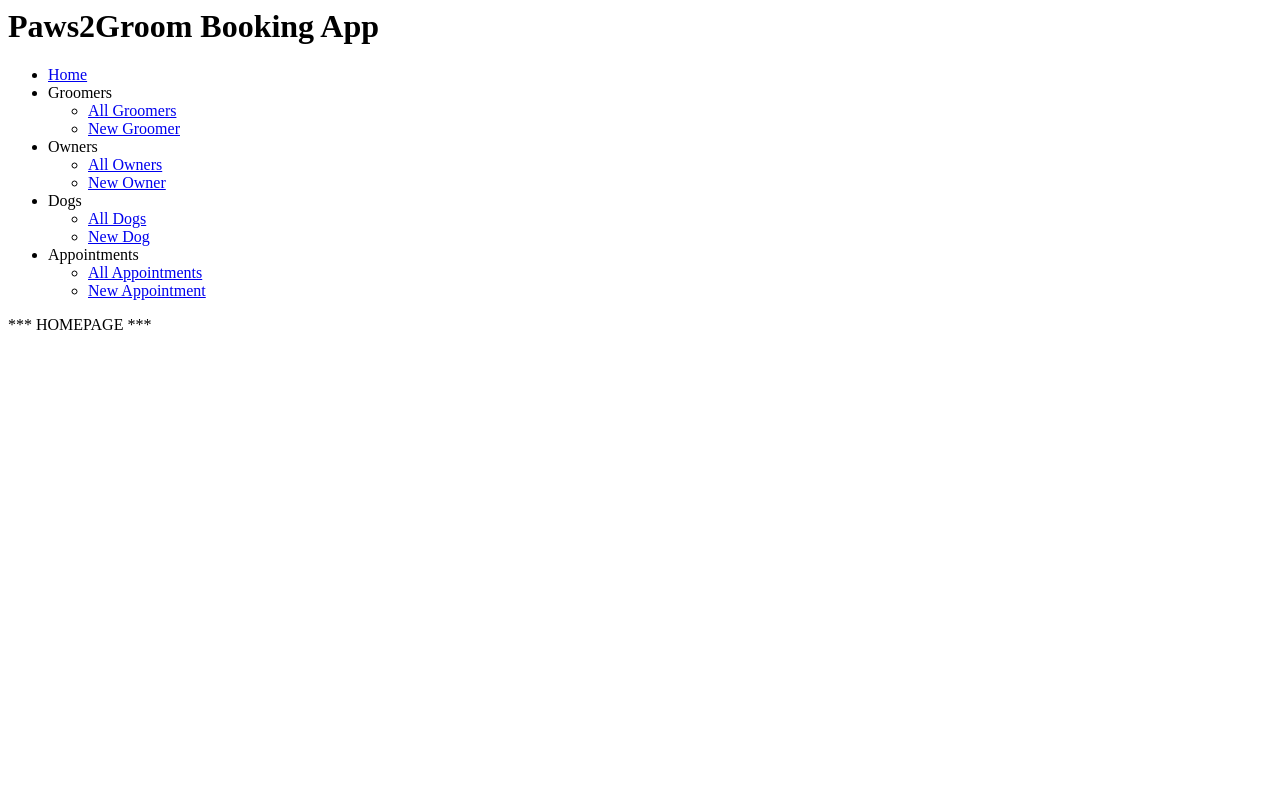
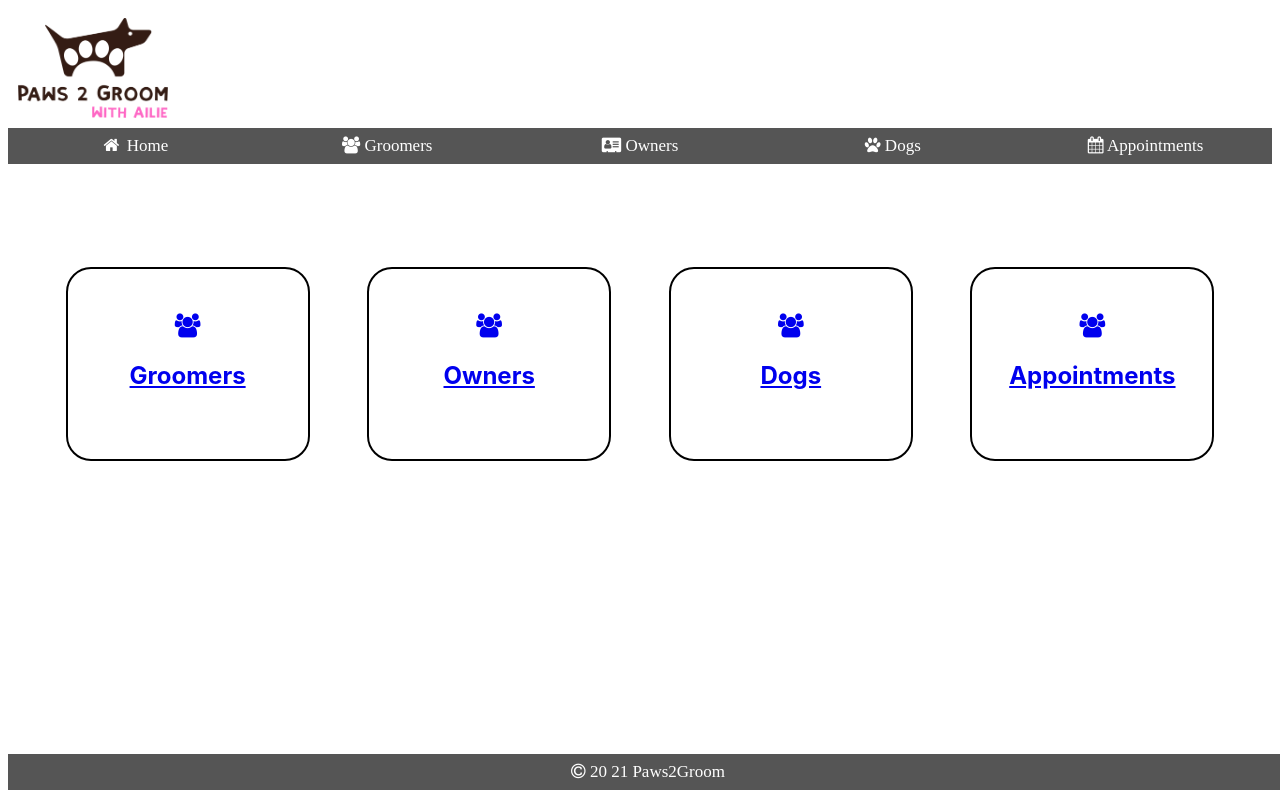
Before and after one commit to Vinn13-B/CodeClan-python-project-dog-groomers, a Flask app: page / in a window 1280 px wide. Run offline with Flask 2, Linux system fonts and the light colour scheme; some web fonts are replaced.

Commit message:
22nd commit, CSS started

```diff
--- /dev/null
+++ b/static/style.css
@@ -0,0 +1,109 @@
+body {
+    margin:8px;
+}
+
+/* Style the navigation menu */
+.navbar {
+    width: 100%;
+    background-color: #555;
+    overflow:auto;
+  }
+
+  /* Navigation links */
+  .navbar a {
+    float: left;
+    padding-top: 8px;
+    padding-bottom: 8px;
+    color: white;
+    text-decoration: none;
+    font-family: 'KiriFontNormal';
+    font-weight: normal;
+    font-style: normal;
+    font-size: 17px;
+    width: 20%; /* Four equal-width links. If you have two links, use 50%, and 33.33% for three links, etc.. */
+    text-align: center; /* If you want the text to be centered */
+  }
+
+#home:hover{
+    background-color: lightcoral;
+    color:black;
+}
+
+#groomers:hover{
+    background-color: plum;
+    color:black;
+}
+
+#owners:hover{
+    background-color: paleturquoise;
+    color:black;
+}
+
+#dogs:hover{
+    background-color: peachpuff;
+    color:black;
+}
+
+#appointments:hover{
+    background-color: palegreen;
+    color:black;
+}
+
+  .picture {
+      width: 150px;
+      height: 100px;
+      padding: 10px;
+  }
+
+  #container {
+    display: flex;
+    justify-content: space-evenly;
+    height: 50vh;
+    align-items: center;
+}
+
+footer {
+    background-color: #555;
+    color: white;
+    padding-top: 8px;
+    padding-bottom: 8px;
+    text-align: center;
+    font-size: 17px;
+    position:fixed;
+    width: 100%;
+    bottom: 10px;
+    font-family: 'KiriFontNormal';
+    font-weight: normal;
+    font-style: normal;
+}
+
+h3 {
+    font-size: x-large;
+}
+
+#round_corners_1, #round_corners_2, #round_corners_3 ,#round_corners_4 {
+    border-radius: 25px;
+    border: 2px solid black;
+    padding: 20px;
+    width: 200px;
+    height: 150px;
+    text-align:center;
+    font-size: large;
+    font-family: -apple-system, BlinkMacSystemFont, 'Segoe UI', Roboto, Oxygen, Ubuntu, Cantarell, 'Open Sans', 'Helvetica Neue', sans-serif
+}
+
+#round_corners_1:hover {
+    background-color:plum
+}
+
+#round_corners_2:hover {
+    background-color:paleturquoise
+}
+
+#round_corners_3:hover {
+    background-color:peachpuff
+}
+
+#round_corners_4:hover {
+    background-color:palegreen
+}
--- a/templates/appointments/show.html
+++ b/templates/appointments/show.html
@@ -3,10 +3,10 @@
 
 <h2>{{ appointment.date }}</h2>
 <h2>{{ appointment.time }}</h2>
-<p>Groomer: {{ appointment.groomer.name }}</p>
+<p>Groomer: <a href="/groomers/{{ appointment.groomer.id }}">{{ appointment.groomer.name }}</a></p>
 <p>Dog: <a href="/dogs/{{ appointment.dog.id }}">{{ appointment.dog.name }}</a></p>
 <p>Breed: {{ appointment.dog.breed }}</p>
-<p>Owner: {{ appointment.dog.owner.name }}</p>
+<p>Owner: <a href="/owners/{{ appointment.dog.owner.id }}">{{ appointment.dog.owner.name }}</a></p>
 
 <form action="/appointments/{{ appointment.id }}/edit" method="POST">
     <input type="submit" value="Edit">
--- a/templates/base.html
+++ b/templates/base.html
@@ -1,51 +1,33 @@
 <html>
+
 <head>
     <meta charset="UTF-8">
     <meta name="viewport" content="width=device-width, initial-scale=1.0">
     <meta http-equiv="X-UA-Compatible" content="ie=edge">
     <link rel="stylesheet" href="{{ url_for('static', filename='style.css') }}">
+    <link rel="stylesheet" href="https://cdnjs.cloudflare.com/ajax/libs/font-awesome/4.7.0/css/font-awesome.min.css">
+    <link rel="stylesheet" media="screen" href="https://fontlibrary.org//face/kirifont" type="text/css" />
     <title>Paws2Groom Booking App</title>
 </head>
+
 <body>
     <header>
-        <h1>Paws2Groom Booking App</h1>
-        <nav>
-            <ul>
-                <li><a href="/">Home</a></li>
-                <li>
-                    Groomers
-                    <ul>
-                        <li><a href="/groomers">All Groomers</a></li>
-                        <li><a href="/groomers/new">New Groomer</a></li>
-                    </ul>
-                </li>
-                <li>
-                    Owners
-                    <ul>
-                        <li><a href="/owners">All Owners</a></li>
-                        <li><a href="/owners/new">New Owner</a></li>
-                    </ul>
-                </li>
-                <li>
-                    Dogs
-                    <ul>
-                        <li><a href="/dogs">All Dogs</a></li>
-                        <li><a href="/dogs/new">New Dog</a></li>
-                    </ul>
-                </li>
-                <li>
-                    Appointments
-                    <ul>
-                        <li><a href="/appointments">All Appointments</a></li>
-                        <li><a href="/appointments/new">New Appointment</a></li>
-                    </ul>
-                </li>
-            </ul>
-        </nav>
+        <img class="picture" src="/static/fulllogo_transparent_nobuffer.png">
     </header>
+    <nav>
+        <div class="navbar">
+            <a id="home" href="/"><i class="fa fa-fw fa-home"></i> Home</a>
+            <a id="groomers" href="/groomers"><i class="fa fa-users"></i> Groomers</a>
+            <a id="owners" href="/owners"><i class="fa fa-address-card"></i> Owners</a>
+            <a id="dogs" href="/dogs"><i class="fa fa-paw"></i> Dogs</a>
+            <a id="appointments" href="/dogs"><i class="fa fa-calendar"></i> Appointments</a>
+        </div>
+    </nav>
     <div>
         {% block content %}
         {% endblock content %}
     </div>
+    <footer><i class="fa fa-copyright"></i> 20 21 Paws2Groom</footer>
 </body>
+
 </html>
--- a/templates/groomers/index.html
+++ b/templates/groomers/index.html
@@ -1,7 +1,6 @@
 {% extends "base.html" %}
 {% block content %}
-
-<h2>Groomers</h2>
+<header>Groomers</header>
 
 {% for groomer in groomers %}
 
--- a/templates/index.html
+++ b/templates/index.html
@@ -1,7 +1,24 @@
 {% extends 'base.html' %}
 {% block content %}
 
-*** HOMEPAGE ***
+<section id="container">
+    <div id="round_corners_1">
+        <h3><a href="/groomers"><i class="fa fa-users"></i>
+            <p>Groomers</p></a></h3>
+    </div>
+    <div id="round_corners_2">
+        <h3><a href="/owners"><i class="fa fa-users"></i>
+            <p>Owners</p></a></h3>
+    </div>
+    <div id="round_corners_3">
+        <h3><a href="/dogs"><i class="fa fa-users"></i>
+            <p>Dogs</p></a></h3>
+    </div>
+    <div id="round_corners_4">
+        <h3><a href="/appointments"><i class="fa fa-users"></i>
+            <p>Appointments</p></a></h3>
+    </div>
+</section>
 
 {% endblock content %}
 THIS WILL BE THE HOMEPAGE.
```
Also changed, not shown: static/fulllogo_transparent_nobuffer.png (added), templates/static/style.css (deleted).
